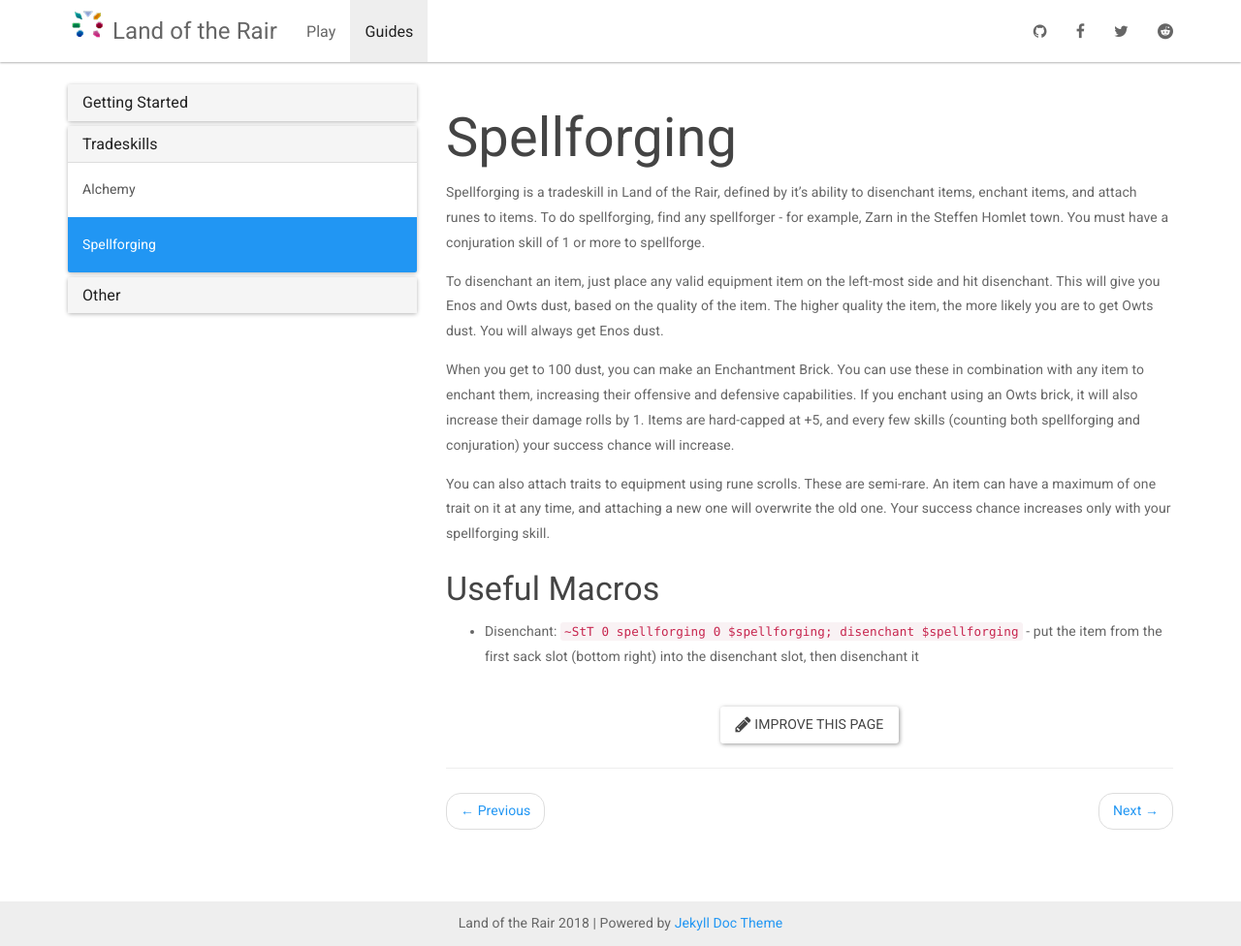
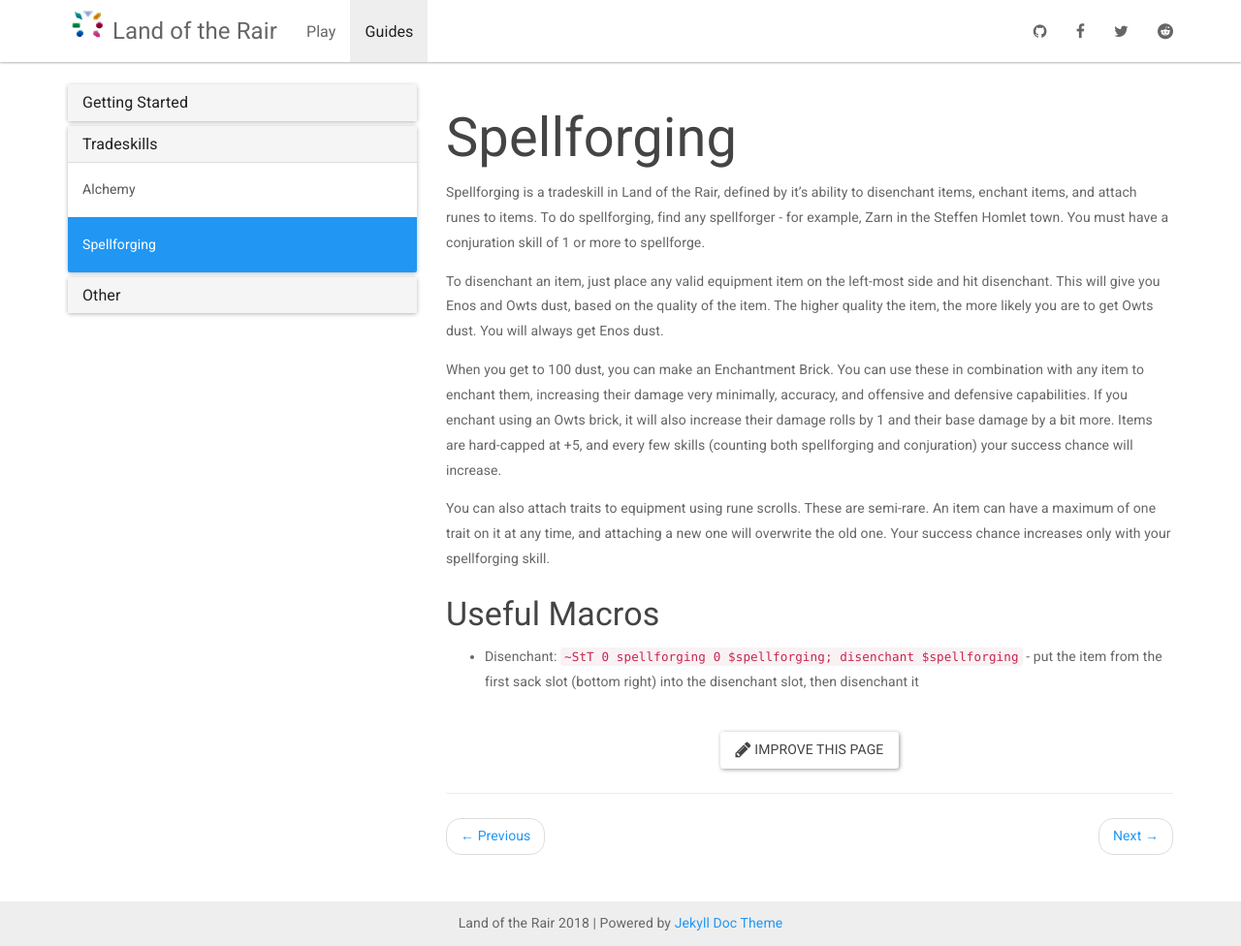
Before and after one commit to LandOfTheRair/landoftherair.github.io, a Jekyll site: the page built from _docs/tradeskills/spellforging.md, in a window 1280 px wide and 976 px high. Shown: the whole window at 97% size. Built offline with Jekyll 4.4.1, drawn with Linux system fonts in a browser that asks for light colours; nearby versions of some CDN libraries.

Commit message:
Update spellforging.md

```diff
--- a/_docs/tradeskills/spellforging.md
+++ b/_docs/tradeskills/spellforging.md
@@ -7,7 +7,7 @@
 
 To disenchant an item, just place any valid equipment item on the left-most side and hit disenchant. This will give you Enos and Owts dust, based on the quality of the item. The higher quality the item, the more likely you are to get Owts dust. You will always get Enos dust.
 
-When you get to 100 dust, you can make an Enchantment Brick. You can use these in combination with any item to enchant them, increasing their offensive and defensive capabilities. If you enchant using an Owts brick, it will also increase their damage rolls by 1. Items are hard-capped at +5, and every few skills (counting both spellforging and conjuration) your success chance will increase.
+When you get to 100 dust, you can make an Enchantment Brick. You can use these in combination with any item to enchant them, increasing their damage very minimally, accuracy, and offensive and defensive capabilities. If you enchant using an Owts brick, it will also increase their damage rolls by 1 and their base damage by a bit more. Items are hard-capped at +5, and every few skills (counting both spellforging and conjuration) your success chance will increase.
 
 You can also attach traits to equipment using rune scrolls. These are semi-rare. An item can have a maximum of one trait on it at any time, and attaching a new one will overwrite the old one. Your success chance increases only with your spellforging skill.
 
```
